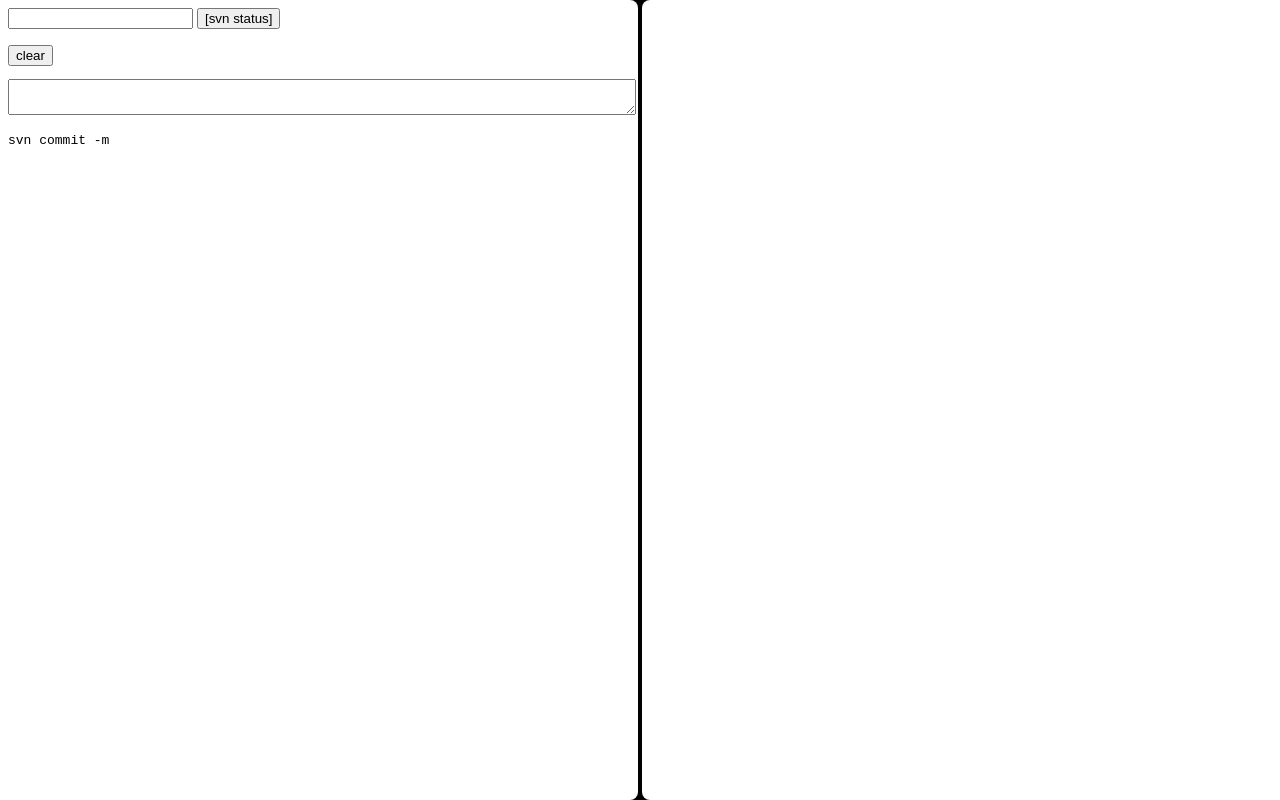
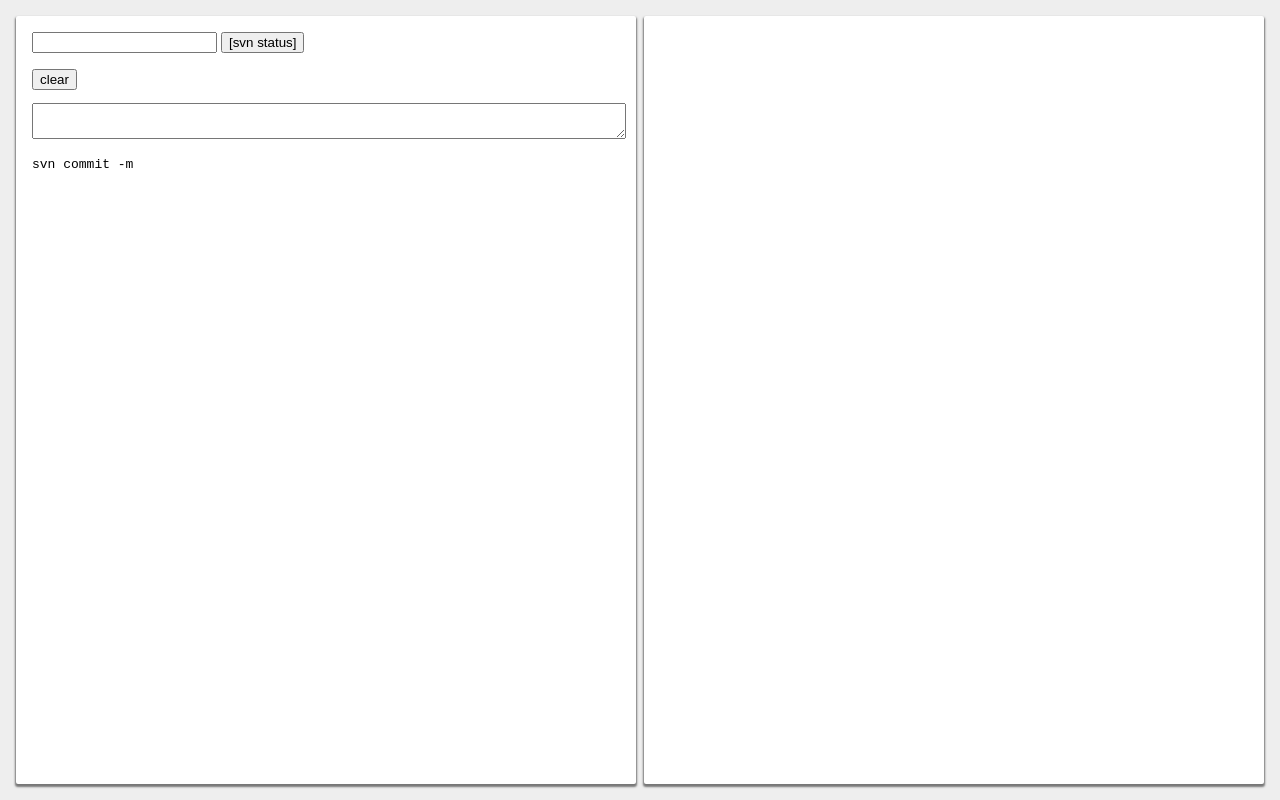
Before and after one commit to remew/svn-viewer, an Electron app: page index.html in a window 1280 px wide. Drawn offline with Linux system fonts and the light colour scheme; no server answers; a web font is replaced by a local one.

Commit message:
change to material design like css

```diff
--- a/style.css
+++ b/style.css
@@ -30,6 +30,7 @@ html, body {
   height: 100%;
   margin: 0;
   padding: 0;
+  background: #eee;
 }
 main {
   width: 100%;
@@ -37,9 +38,10 @@ main {
 }
 .panel-container {
   display: flex;
-  background: #000;
+  box-sizing: border-box;
   width: 100%;
   height: 100%;
+  padding: 1em;
 }
 .panel-container.col {
   flex-direction: column;
@@ -50,29 +52,15 @@ main {
   min-width: 0;
   box-sizing: border-box;
   overflow: auto;
+  box-shadow: 0 2px 2px 1px rgba(0,0,0,0.5);
+  border-radius: 2px;
 }
-.panel-start .panel-end {
-  box-sizing: border-box;
-}
-.panel-container:not(.col) > .panel-start {
-  border-radius: 0 0.5em 0.5em 0;
-  margin-right: 0;
-}
-.panel-container.col > .panel-start {
-  border-radius: 0 0 0.5em 0.5em;
-  margin-bottom: 0;
-}
-.panel-container:not(.col) > .panel-end {
-  border-radius: 0.5em 0 0 0.5em;
-  margin-left: 0;
-}
-.panel-container.col > .panel-end {
-  border-radius: 0.5em 0.5em 0 0;
-  margin-top: 0;
+.panel-splitter {
+  background: transparent;
 }
 .panel-container:not(.col) > .panel-splitter {
   cursor: col-resize;
-  width: 4px;
+  width: 0.5em;
   height: 100%;
 }
 .panel-container.col > .panel-splitter {
@@ -81,7 +69,7 @@ main {
   height: 0.5em;
 }
 .panel-content {
-  padding: 0.5em;
+  padding: 1em;
 }
 #message_textarea {
   width: 100%;
```
